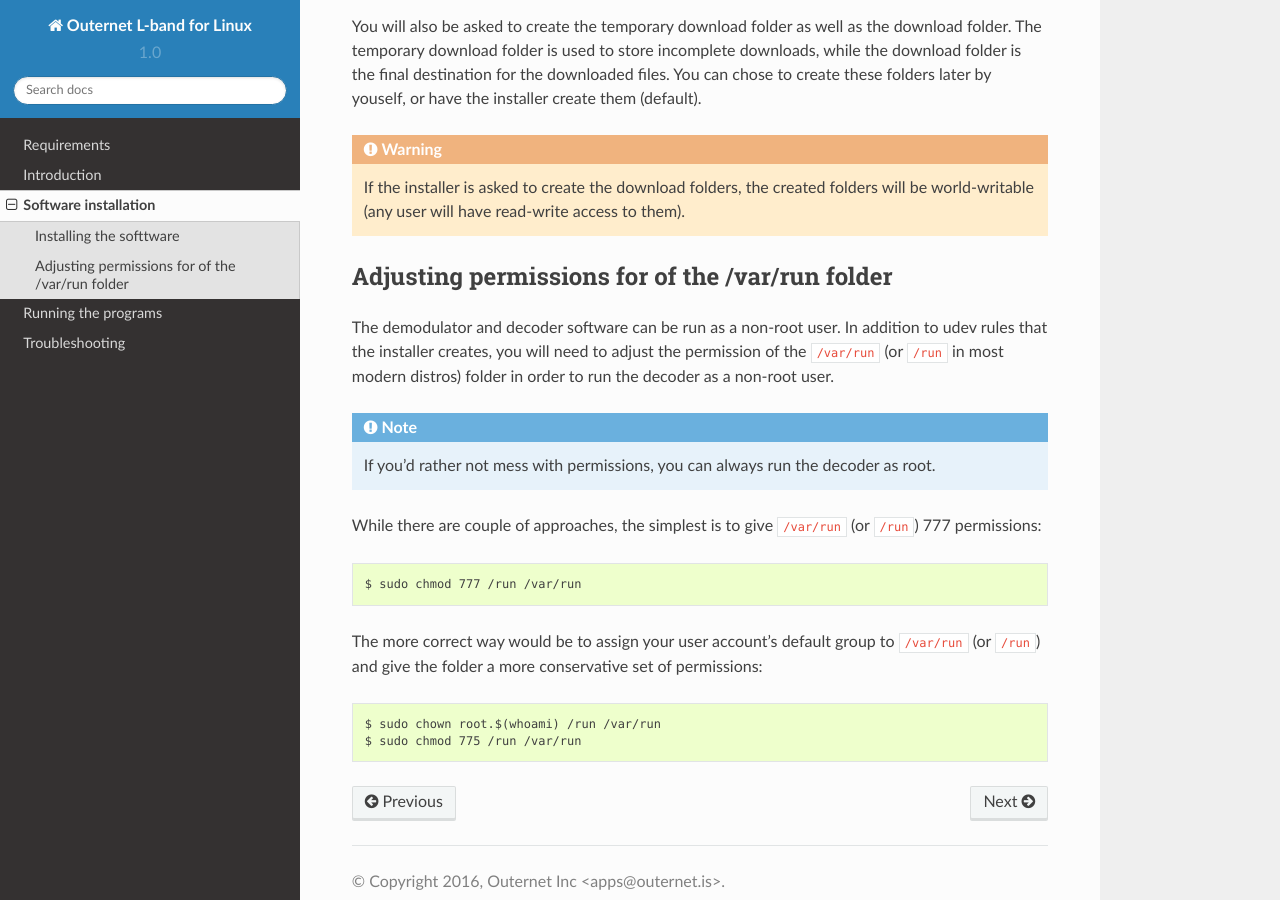
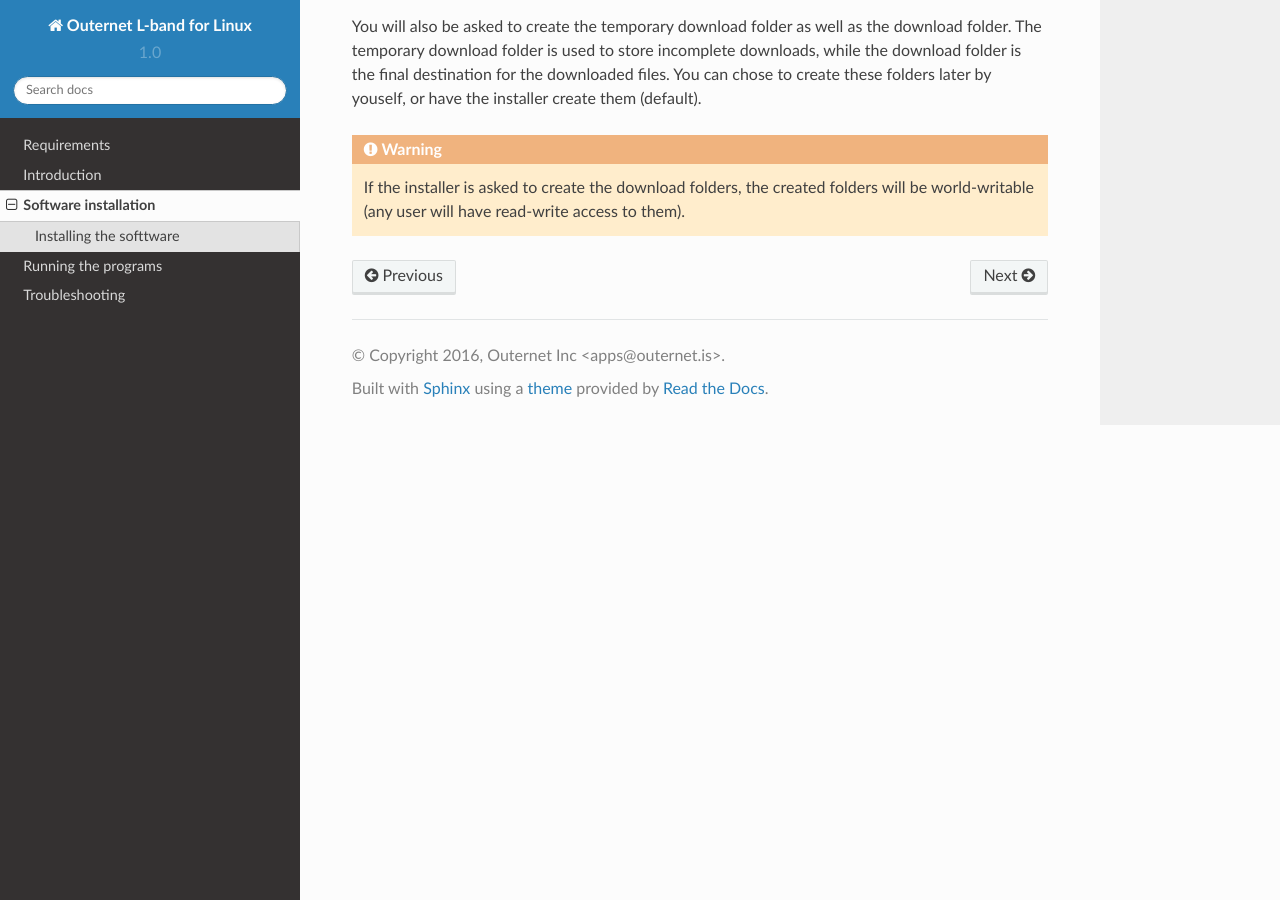
Before and after one commit to Othernet-Project/outernet-linux-lband, a Sphinx documentation site: the page built from docs/source/install.rst, in a window 1280 px wide and 900 px high, scrolled down 632 px. Built offline with Sphinx 7.4.7 and the Read the Docs theme 2.0.0, drawn with Linux system fonts in a browser that asks for light colours.

Commit message:
Run w/o root cleanly, fix cert path
This patch fixes the binaries to not create sockets in /var/run, therefore
allowing them to run cleanly w/o root privs. The cert file path has also been
fixed so it installs under the prefix.

Signed-off-by: Branko Vukelic <branko@outernet.is>

```diff
--- a/docs/source/install.rst
+++ b/docs/source/install.rst
@@ -34,27 +34,3 @@
     If the installer is asked to create the download folders, the created
     folders will be world-writable (any user will have read-write access to
     them).
-
-Adjusting permissions for of the /var/run folder
-------------------------------------------------
-
-The demodulator and decoder software can be run as a non-root user. In addition
-to udev rules that the installer creates, you will need to adjust the
-permission of the ``/var/run`` (or ``/run`` in most modern distros) folder in
-order to run the decoder as a non-root user.
-
-.. note::
-    If you'd rather not mess with permissions, you can always run the decoder
-    as root.
-
-While there are couple of approaches, the simplest is to give ``/var/run`` (or
-``/run``) 777 permissions::
-
-    $ sudo chmod 777 /run /var/run
-
-The more correct way would be to assign your user account's default group to
-``/var/run`` (or ``/run``) and give the folder a more conservative set of
-permissions::
-
-    $ sudo chown root.$(whoami) /run /var/run
-    $ sudo chmod 775 /run /var/run
```
Also changed, not shown: 4 other files.
